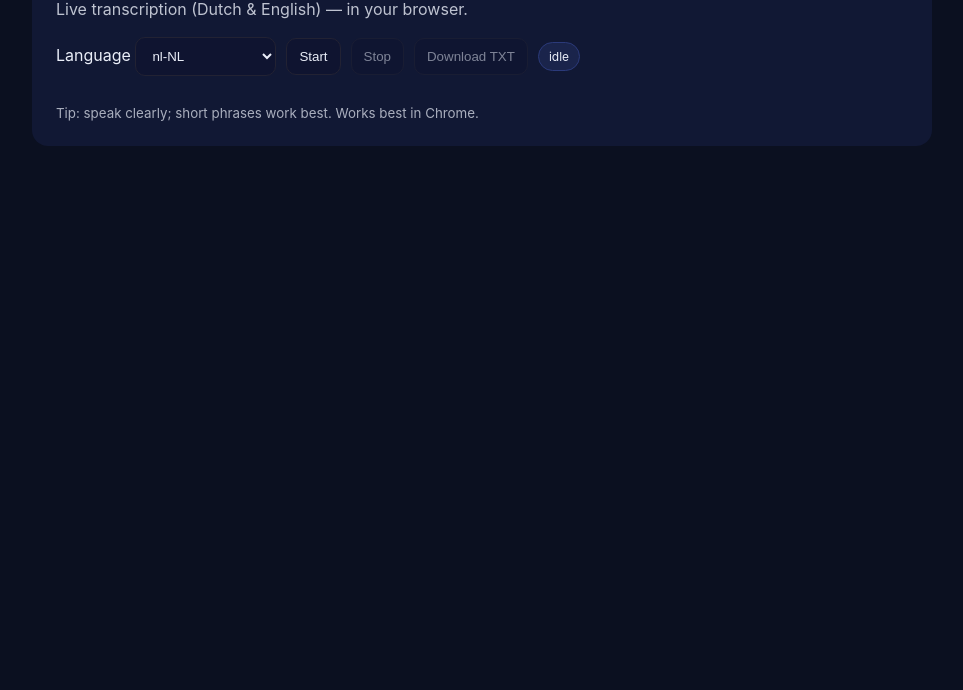
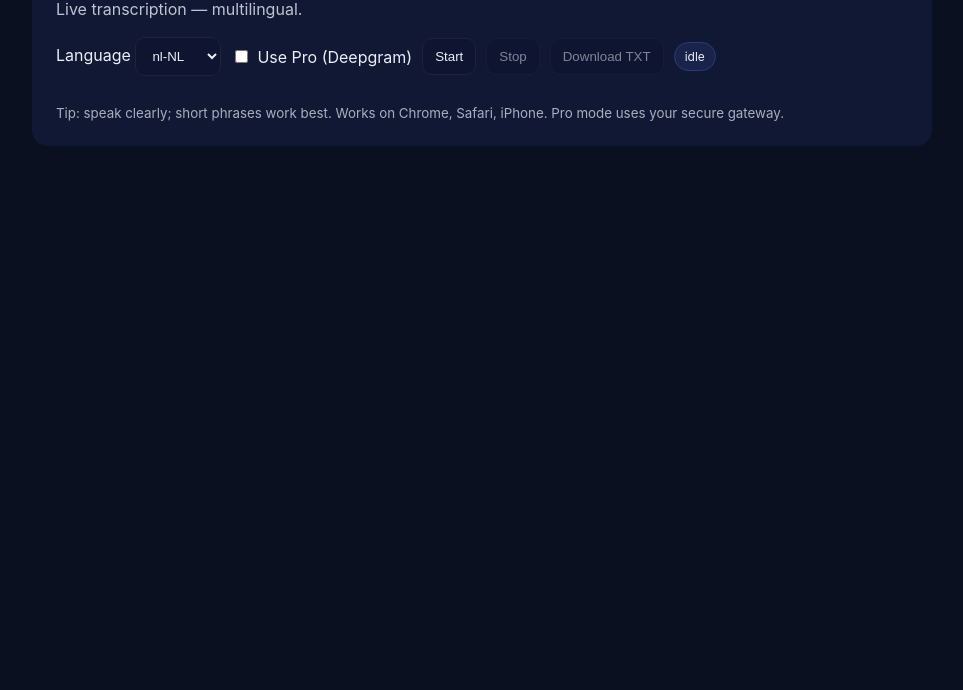
Before and after one commit to JadMansour25/TranscriberAI-Live, a plain HTML site: page index.html in a window 1280 px wide. Shown: the part 110-800 px from the top of the page, without its empty margins (158-1121 px from the left). Drawn offline with Linux system fonts and the light colour scheme.

Commit message:
Update index.html

```diff
--- a/index.html
+++ b/index.html
@@ -9,15 +9,18 @@
 <body>
   <div class="app">
     <h1>Transcriber.ai</h1>
-    <p class="sub">Live transcription (Dutch & English) — in your browser.</p>
+    <p class="sub">Live transcription — multilingual.</p>
 
     <div class="controls">
       <label>
         Language
-        <select id="lang">
-          <option value="nl-NL">Dutch (nl-NL)</option>
-          <option value="en-US">English (en-US)</option>
-        </select>
+        <!-- leave empty; script.js fills it with many languages -->
+        <select id="lang"></select>
+      </label>
+
+      <label style="display:flex;gap:6px;align-items:center">
+        <input type="checkbox" id="pro" />
+        Use Pro (Deepgram)
       </label>
 
       <button id="start">Start</button>
@@ -30,12 +33,11 @@
     <div id="finals" class="finals"></div>
 
     <footer>
-      <small>
-        Tip: speak clearly; short phrases work best. Works best in Chrome.
-      </small>
+      <small>Tip: speak clearly; short phrases work best. Works on Chrome, Safari, iPhone. Pro mode uses your secure gateway.</small>
     </footer>
   </div>
 
-  <script src="script.js"></script>
+  <!-- add ?v=2 to bust cache after this change -->
+  <script src="script.js?v=2"></script>
 </body>
 </html>
```
